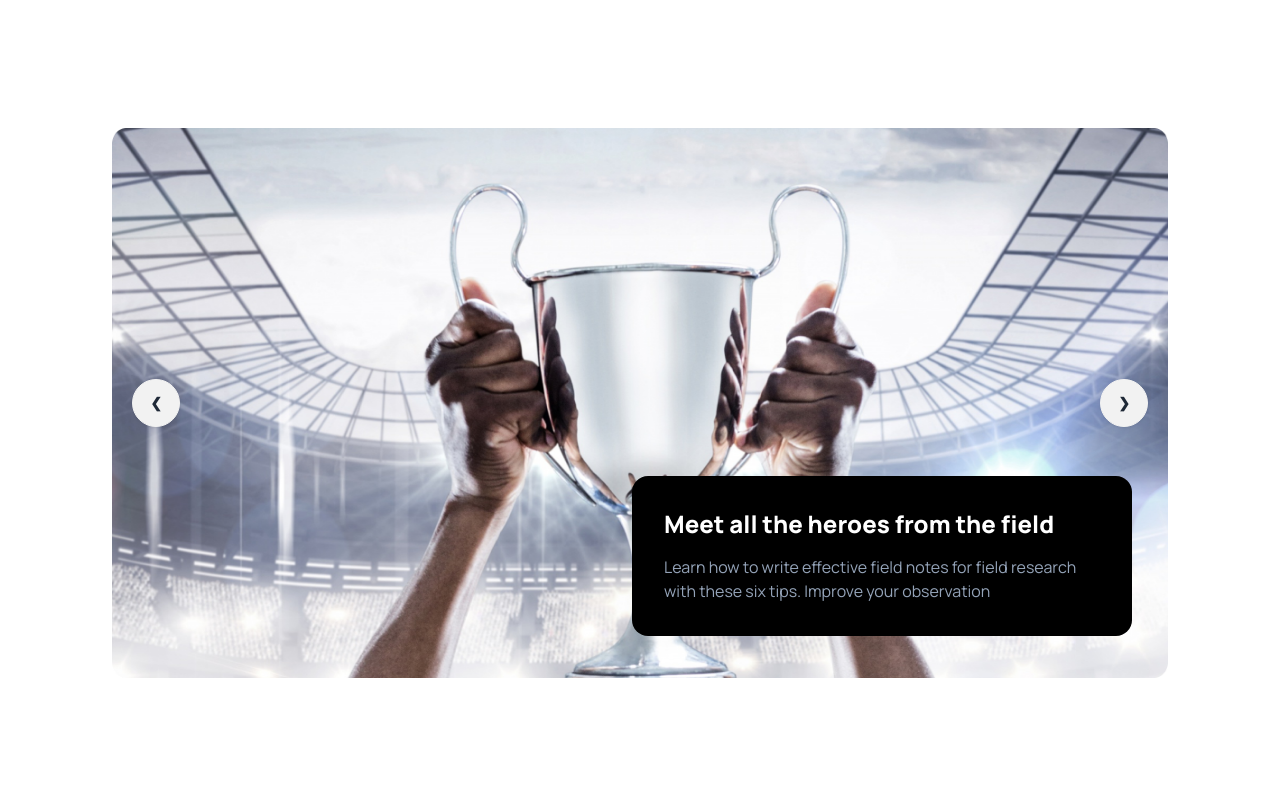
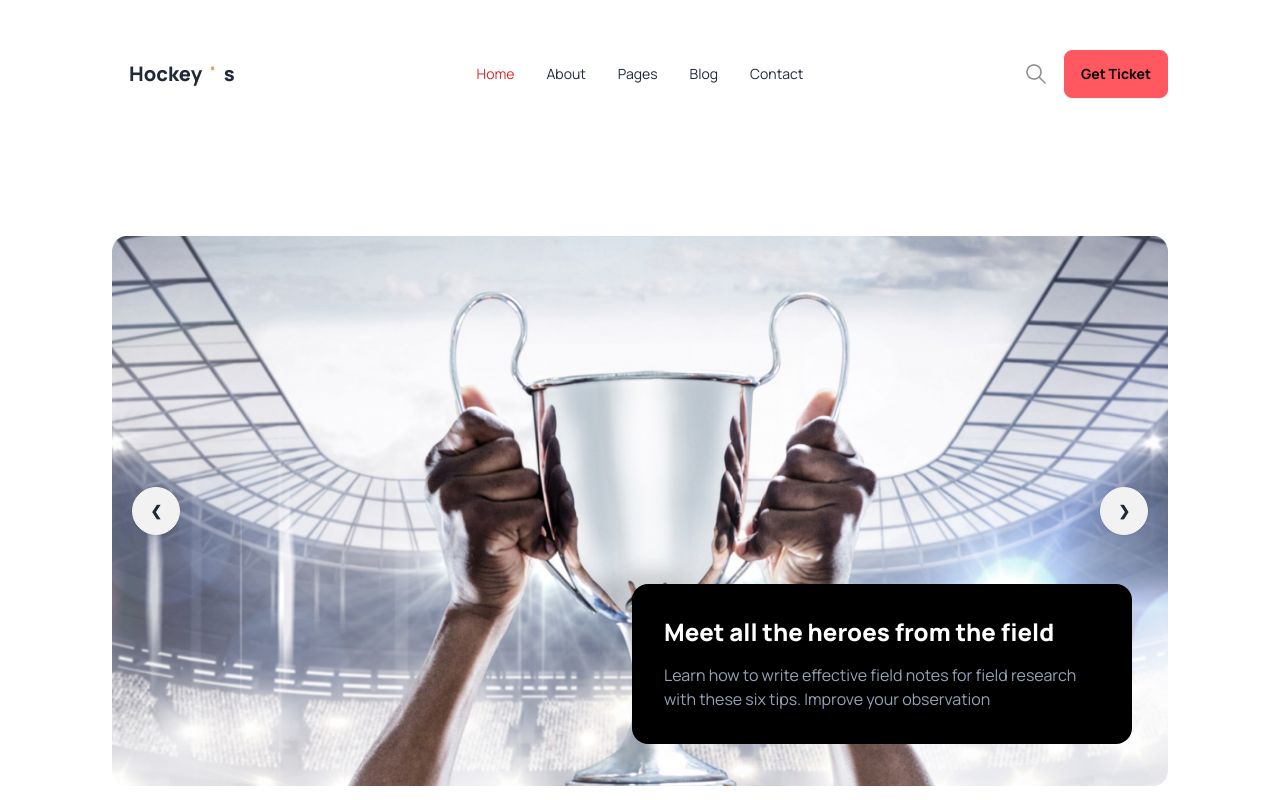
Before and after one commit to 325588/assigntment-3-on, a plain HTML site: page index.html in a window 1280 px wide. Shown: the top 800 px of the page. Drawn offline with nearby package versions, Linux system fonts and the light colour scheme.

Commit message:
add nav top

```diff
--- a/index.html
+++ b/index.html
@@ -18,6 +18,39 @@
 </head>
 <body class="manrope">
     <header>
+      <div>
+        <div class="navbar bg-base-100 lg:px-28 px:10 mt-10">
+          <div class="navbar-start">
+            <div class="dropdown">
+              <div tabindex="0" role="button" class="btn btn-ghost lg:hidden">
+                <svg xmlns="http://www.w3.org/2000/svg" class="h-5 w-5" fill="none" viewBox="0 0 24 24" stroke="currentColor"><path stroke-linecap="round" stroke-linejoin="round" stroke-width="2" d="M4 6h16M4 12h8m-8 6h16" /></svg>
+              </div>
+              <ul tabindex="0" class="menu menu-sm dropdown-content mt-3 z-[1] p-2 shadow bg-base-100 rounded-box w-52">
+                <li><a>Home</a></li>
+                <li><a>About</a></li>
+                <li><a>Pages</a></li>
+                <li><a>Blog</a></li>
+                <li><a>Contact</a></li>
+
+            </div>
+            <a class="btn btn-ghost text-xl text-5xl font-extrabold">Hockey<span class="text-orange-400">'</span>s</a>
+          </div>
+          <div class="navbar-center hidden lg:flex">
+            <ul class="menu menu-horizontal px-1">
+              <li><a class="text-red-600">Home</a></li>
+
+              <li><a>About</a></li>
+              <li><a>Pages</a></li>
+              <li><a>Blog</a></li>
+              <li><a>Contact</a></li>
+
+          </div>
+          <div class="navbar-end">
+            <img class="pr-4" src="Images/search (2).png" alt="">
+            <a class="btn btn-error">Get Ticket</a>
+          </div>
+        </div>
+      </div>
         <div class="container mx-auto h-28 lg:px-28 px-10 mt-32">
         <div class="carousel w-full h-[550px] rounded-lg">
             <div id="slide1" class="carousel-item relative w-full">
@@ -328,7 +361,7 @@
 
       </aside>
       <nav class="gap-8">
-        <header class=" font-bold text-lg text-white">company</header>
+        <header class="sm:grid-cols-2; font-bold text-lg text-white">company</header>
         <a class="link link-hover">About us</a>
         <a class="link link-hover">Leadership</a>
         <a class="link link-hover">Careers</a>
```
Also changed, not shown: Images/search (2).png (added).
